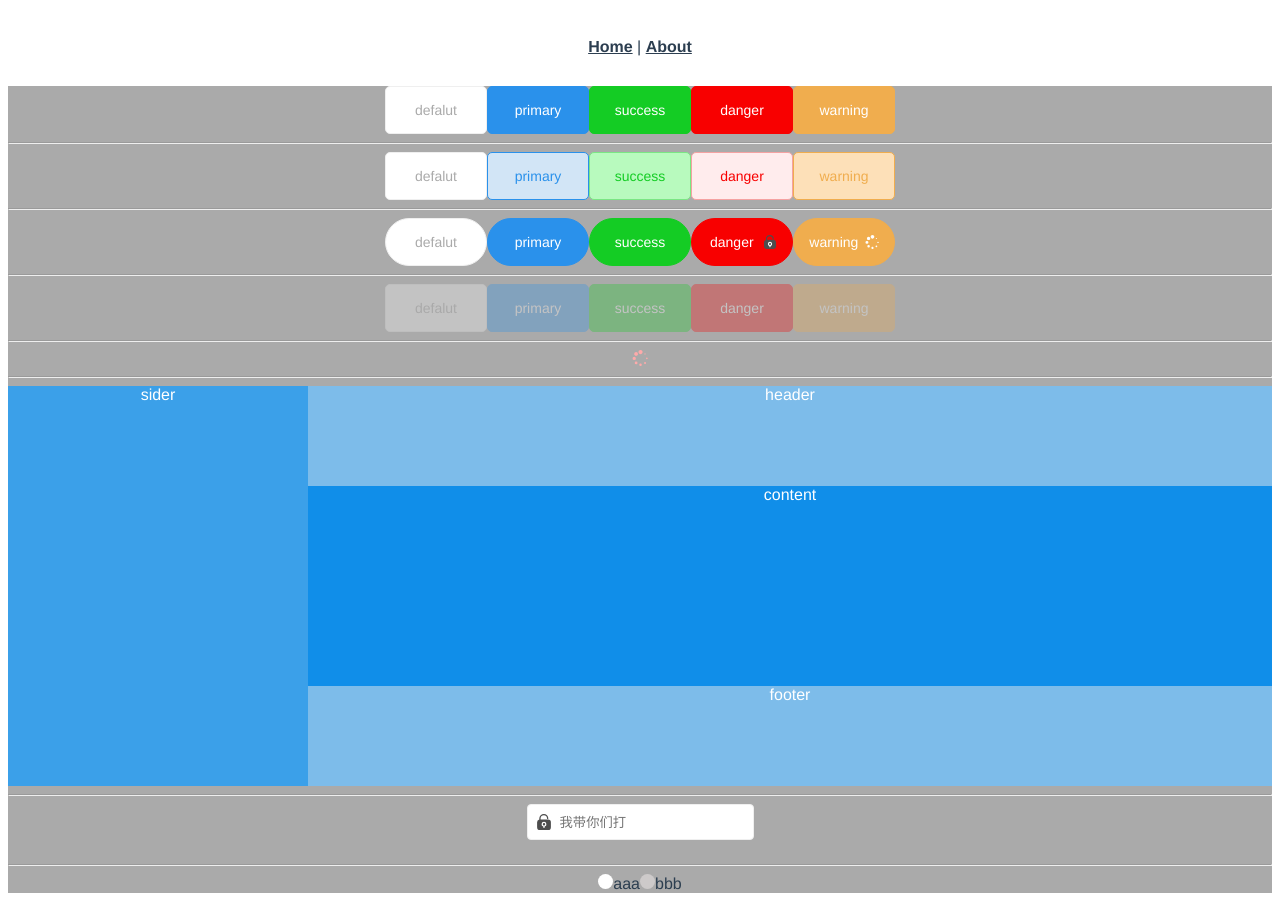
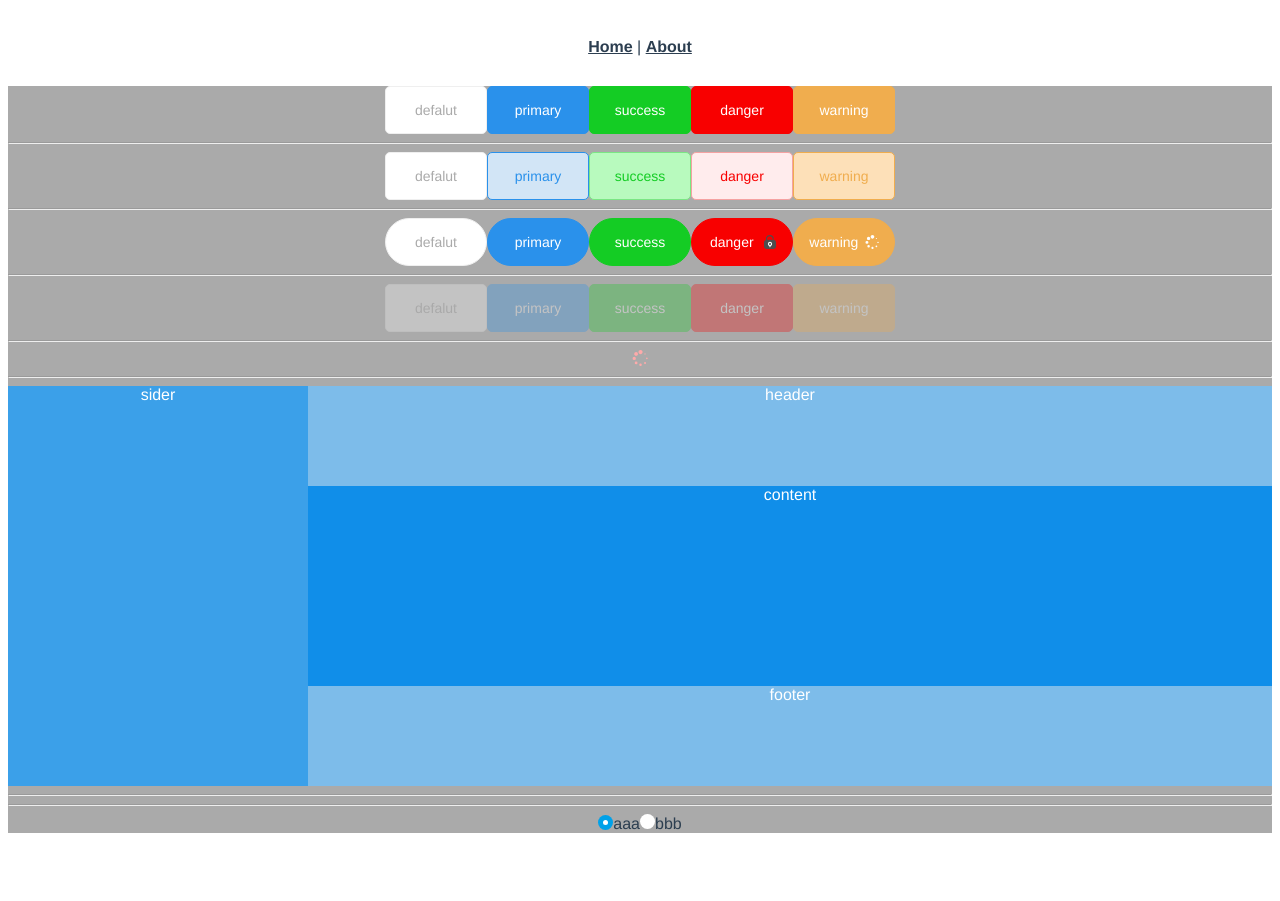
Before and after one commit to Nine9Dragon/FFatty-UI, a Vue app: page /test in a window 1280 px wide. After the commit the page ends 841 px from the top, so only its background shows below. Built offline with nearby package versions, Linux system fonts and the light colour scheme.

Commit message:
optimization Radio

```diff
--- a/src/components/from/radio.vue
+++ b/src/components/from/radio.vue
@@ -1,11 +1,13 @@
 <template>
     <label class="box" >
         <input
+        ref="radio"
         class="inpHidden"
         type="radio"
         :name="name"
-        :value="value"
+        :value="label"
         :disabled="disabled"
+        :checked="value===label"
         @input="$emit('input',$event.target.value)"
         @change="$emit('change',$event.target.value)"
         >
@@ -19,6 +21,7 @@
         name:"f-radio",
         props:{
             'name':String,
+            'label':String,
             'value':String,
             'disabled':{
                 type:Boolean,
--- a/src/components/test.vue
+++ b/src/components/test.vue
@@ -35,10 +35,10 @@
             </f-layout>
         </f-layout>
         <hr>
-        <f-input type="search" icon="mima"  placeholder="我带你们打" v-model="value"></f-input>
+        <!-- <f-input type="search" icon="mima"  placeholder="我带你们打" v-model="value"></f-input> -->
         <hr>
-        <f-radio name="sex" value="1" v-model="radio">aaa</f-radio>
-        <f-radio name="sex" value="2" v-model="radio" disabled>bbb</f-radio>
+        <f-radio name="sex" label="1" v-model="value">aaa</f-radio>
+        <f-radio name="sex" label="2" v-model="value">bbb</f-radio>
     </div>
 </template>
 
@@ -55,8 +55,8 @@
     export default {
         data(){
             return {
-                radio:'1',
-                value:''
+                value:'1',
+                // value:''
             }
         },
         components:{
```
